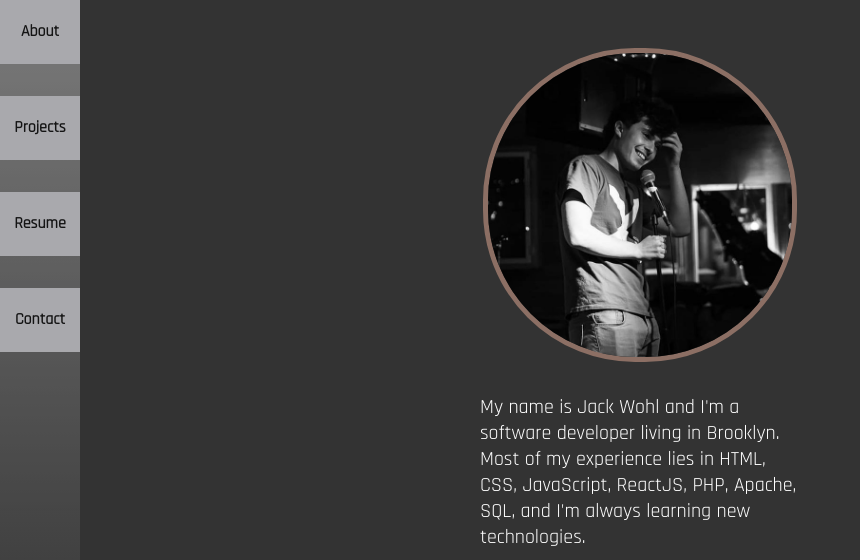
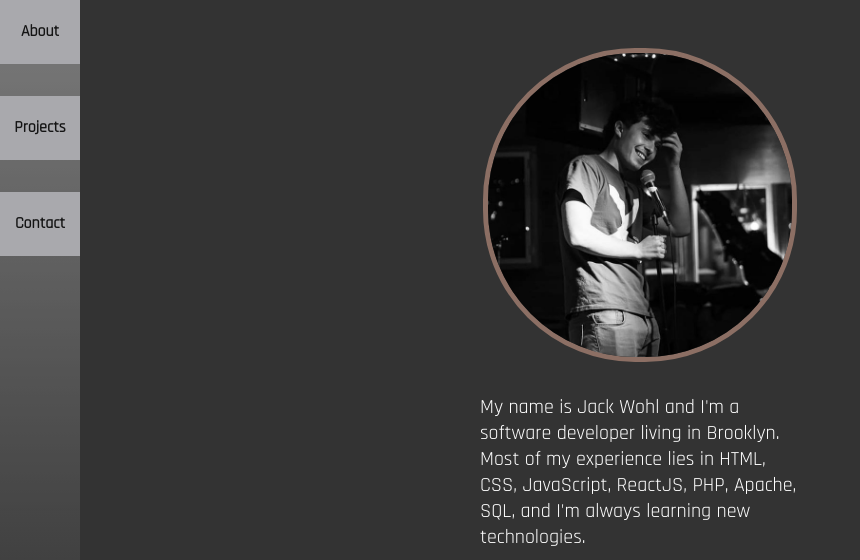
Before and after one commit to jnwjack/jnwjack.github.io, a plain HTML site: page index.html in a window 1280 px wide. Shown: the top 560 px of the page, without its empty margins (0-860 px from the left). Drawn offline with Linux system fonts and the light colour scheme.

Commit message:
updated resume section

```diff
--- a/index.html
+++ b/index.html
@@ -35,7 +35,7 @@
   <nav>
     <a href="#about">About</a>
     <a href="#projects">Projects</a>
-    <a href="#resume">Resume</a>
+    <!---<a href="#resume">Resume</a>--->
     <a href="#contact">Contact</a>
   </nav>
 
@@ -133,7 +133,7 @@
         </div>
       </div>
     </article>
-    <article id="resume">
+    <!---<article id="resume">
       <div class="content-wrapper">
         <div class="content">
           <object data="img/resume.pdf" type="application/pdf" height="100%" width="100%">
@@ -141,7 +141,7 @@
           </object>
         </div>
       </div>
-    </article>
+    </article>--->
     <article id="contact">
       <div class="content-wrapper">
         <div class="content">
```
